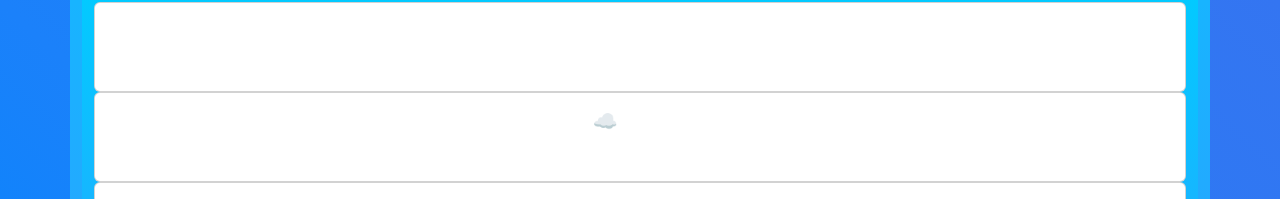
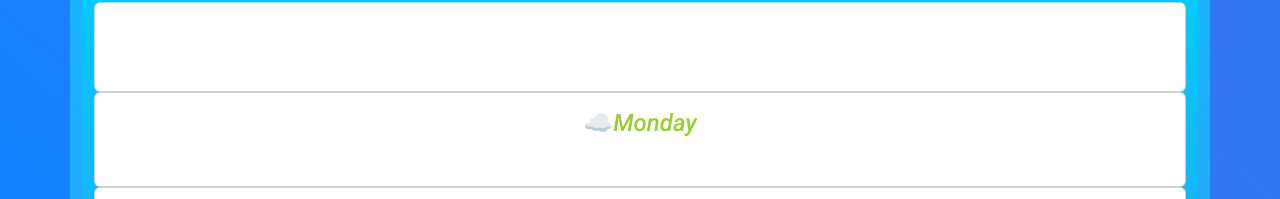
Before and after one commit to IuliiaIermolenko/Iulia_weather_challenge, a plain HTML site: page index.html in a window 1280 px wide. Shown: the part 568-767 px from the top of the page. Drawn offline with nearby package versions, Linux system fonts and the light colour scheme; a script that the page names is missing.

Commit message:
Update index.html

```diff
--- a/index.html
+++ b/index.html
@@ -20,7 +20,6 @@
 
   </head>
   <body>
-
 
 <h1>
     <a href="https://github.com/IuliiaIermolenko/Iulia_weather_challenge" class="btn btn-primary" class="contact-btn">Open-source code</a>
@@ -143,7 +142,7 @@
       <div class="col">
 <div class="card">
      <div class="card-body">
-       <h5 class="card-title">☁️Monday</h5>
+       <h4 class="card-title">☁️Monday</h5>
        <p class="card-text"> 20/28°C </p>
      </div>
    </div>
```
